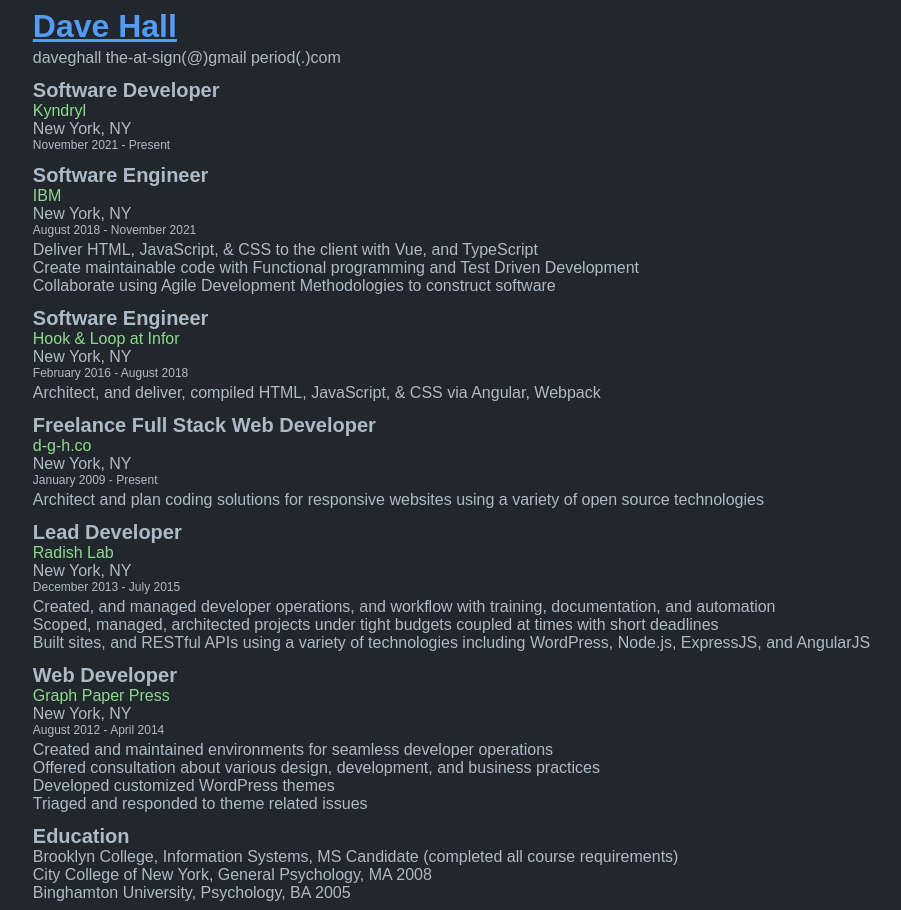
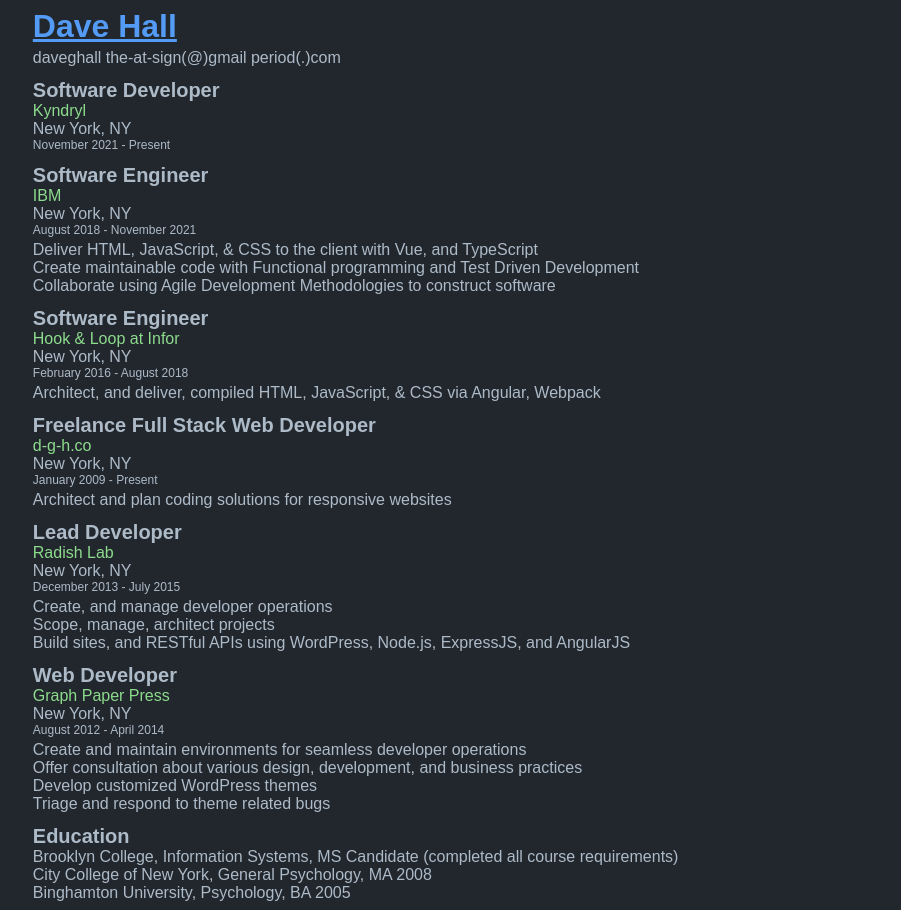
Before and after one commit to d-g-h/d-g-h.github.io, a Vue app: page / in a window 1280 px wide. Shown: the whole page, without its empty margins (70-971 px from the left). Built offline with nearby package versions, Linux system fonts and the light colour scheme.

Commit message:
Tidy resume to fit on a printed page

```diff
--- a/src/components/Resume.vue
+++ b/src/components/Resume.vue
@@ -56,7 +56,7 @@
         >
           <ul>
             <Description
-              description="Architect and plan coding solutions for responsive websites using a variety of open source technologies"
+              description="Architect and plan coding solutions for responsive websites"
             />
           </ul>
         </Labor>
@@ -69,13 +69,13 @@
         >
           <ul>
             <Description
-              description="Created, and managed developer operations, and workflow with training, documentation, and automation"
+              description="Create, and manage developer operations"
             />
             <Description
-              description="Scoped, managed, architected projects under tight budgets coupled at times with short deadlines"
+              description="Scope, manage, architect projects"
             />
             <Description
-              description="Built sites, and RESTful APIs using a variety of technologies including WordPress, Node.js, ExpressJS, and AngularJS"
+              description="Build sites, and RESTful APIs using WordPress, Node.js, ExpressJS, and AngularJS"
             />
           </ul>
         </Labor>
@@ -88,16 +88,16 @@
         >
           <ul>
             <Description
-              description="Created and maintained environments for seamless developer operations"
+              description="Create and maintain environments for seamless developer operations"
             />
             <Description
-              description="Offered consultation about various design, development, and business practices"
+              description="Offer consultation about various design, development, and business practices"
             />
             <Description
-              description="Developed customized WordPress themes"
+              description="Develop customized WordPress themes"
             />
             <Description
-              description="Triaged and responded to theme related issues"
+              description="Triage and respond to theme related bugs"
             />
           </ul>
         </Labor>
```
Also changed, not shown: 12 other files (tests, documents, lock files or other folders).
